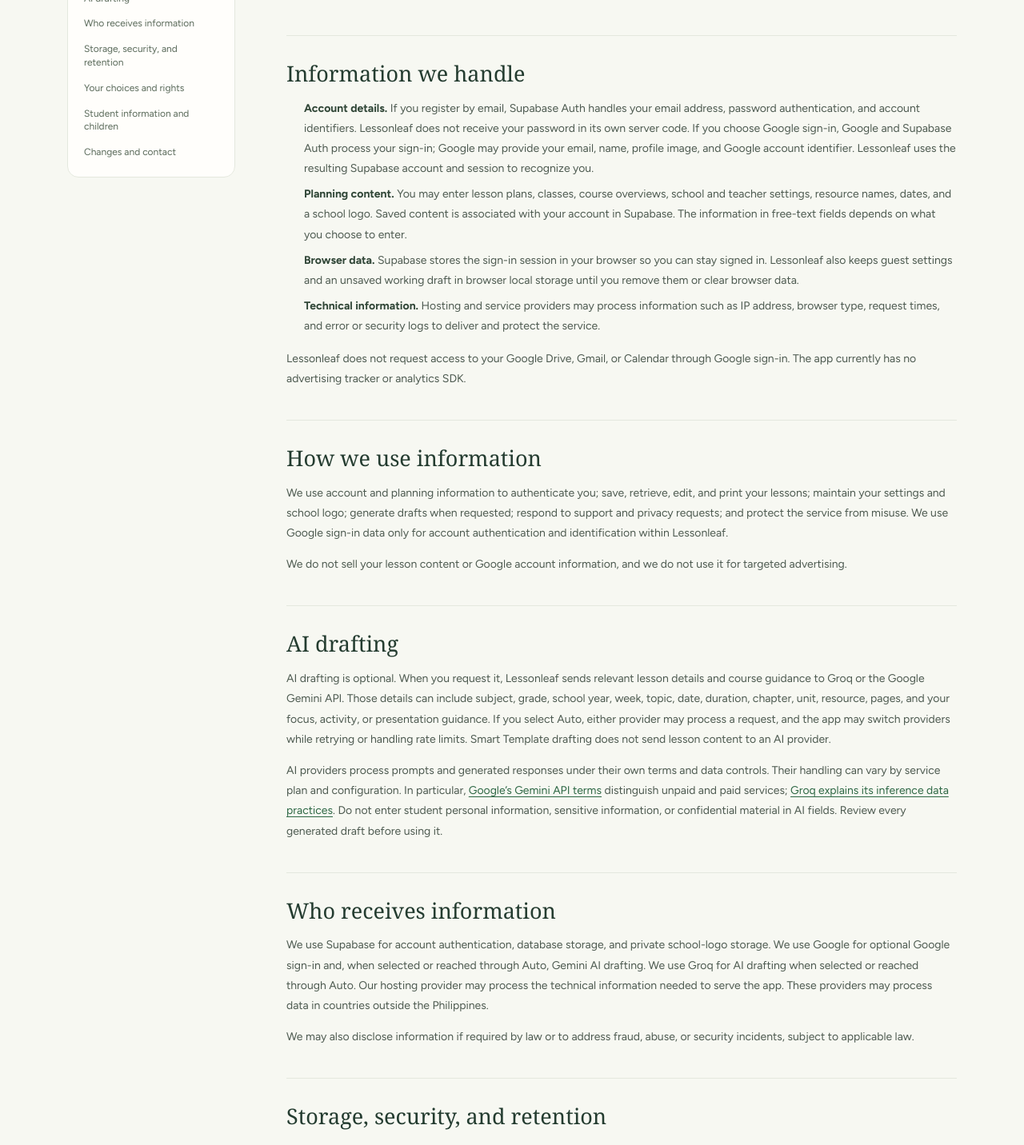
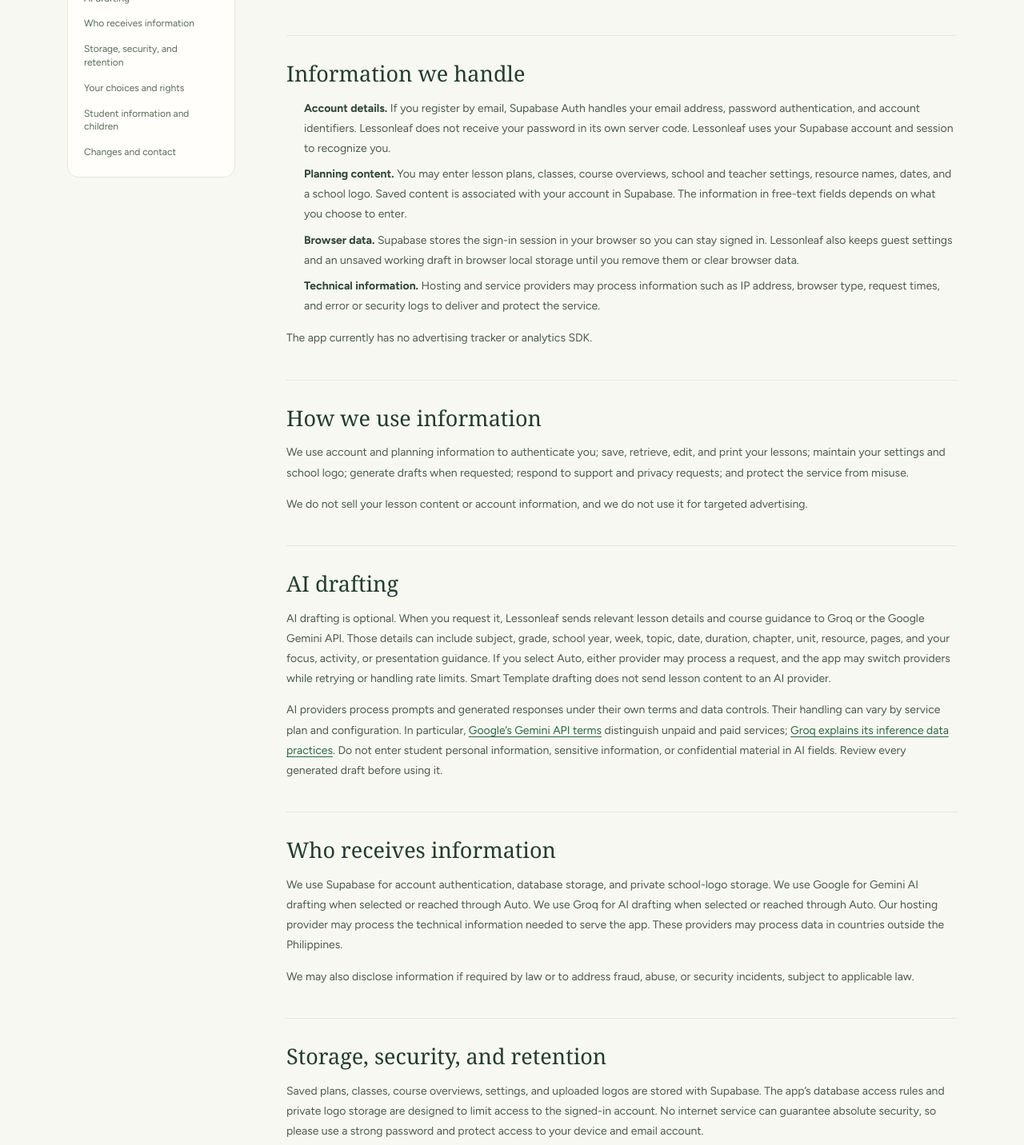
Before and after one commit to hysterix5/lessonleaf, a Next.js app: page /privacy in a window 1280 px wide. Shown: the part 577-2009 px from the top of the page at 80% size. Built offline with nearby package versions, Linux system fonts and the light colour scheme.

Commit message:
removed google sign in temporarily

```diff
--- a/app/page.tsx
+++ b/app/page.tsx
@@ -50,6 +50,7 @@
   chapter: "", unit: "", resource: "", pages: "", preparedBy: "",
 };
 const workingDraftKey = "lessonleaf-working-draft";
+const googleSignInEnabled = process.env.NEXT_PUBLIC_ENABLE_GOOGLE_SIGN_IN === "true";
 
 function Icon({ name, size = 19 }: { name: string; size?: number }) {
   const icons: Record<string, LucideIcon> = { book: BookOpen, grid: LayoutGrid, file: FileText, settings: Settings2, guide: CircleHelp, calendar: CalendarRange, school: School, course: BookOpenText, spark: Sparkles, arrow: ArrowRight, plus: Plus, check: Check, print: Printer, trash: Trash2, clock: Clock3 };
@@ -503,7 +504,7 @@
           <DialogDescription>{authMode === "sign-up" ? "Keep your lesson plans and settings in your account." : authMode === "reset" ? "Enter your email and we’ll send a password reset link." : "Sign in to continue planning."}</DialogDescription>
         </DialogHeader>
         {authError && <ErrorAlert title="Could not continue" message={authError} />}
-        {authMode !== "reset" && <>
+        {googleSignInEnabled && authMode !== "reset" && <>
           <Button type="button" className="google-button" disabled={loading || googleLoading} onClick={signInWithGoogle}>
             <GoogleMark />{googleLoading ? "Connecting to Google…" : "Continue with Google"}
           </Button>
--- a/app/privacy/page.tsx
+++ b/app/privacy/page.tsx
@@ -20,20 +20,20 @@
     title: "Information we handle",
     content: <>
       <ul>
-        <li><strong>Account details.</strong> If you register by email, Supabase Auth handles your email address, password authentication, and account identifiers. Lessonleaf does not receive your password in its own server code. If you choose Google sign-in, Google and Supabase Auth process your sign-in; Google may provide your email, name, profile image, and Google account identifier. Lessonleaf uses the resulting Supabase account and session to recognize you.</li>
+        <li><strong>Account details.</strong> If you register by email, Supabase Auth handles your email address, password authentication, and account identifiers. Lessonleaf does not receive your password in its own server code. Lessonleaf uses your Supabase account and session to recognize you.</li>
         <li><strong>Planning content.</strong> You may enter lesson plans, classes, course overviews, school and teacher settings, resource names, dates, and a school logo. Saved content is associated with your account in Supabase. The information in free-text fields depends on what you choose to enter.</li>
         <li><strong>Browser data.</strong> Supabase stores the sign-in session in your browser so you can stay signed in. Lessonleaf also keeps guest settings and an unsaved working draft in browser local storage until you remove them or clear browser data.</li>
         <li><strong>Technical information.</strong> Hosting and service providers may process information such as IP address, browser type, request times, and error or security logs to deliver and protect the service.</li>
       </ul>
-      <p>Lessonleaf does not request access to your Google Drive, Gmail, or Calendar through Google sign-in. The app currently has no advertising tracker or analytics SDK.</p>
+      <p>The app currently has no advertising tracker or analytics SDK.</p>
     </>,
   },
   {
     id: "use",
     title: "How we use information",
     content: <>
-      <p>We use account and planning information to authenticate you; save, retrieve, edit, and print your lessons; maintain your settings and school logo; generate drafts when requested; respond to support and privacy requests; and protect the service from misuse. We use Google sign-in data only for account authentication and identification within Lessonleaf.</p>
-      <p>We do not sell your lesson content or Google account information, and we do not use it for targeted advertising.</p>
+      <p>We use account and planning information to authenticate you; save, retrieve, edit, and print your lessons; maintain your settings and school logo; generate drafts when requested; respond to support and privacy requests; and protect the service from misuse.</p>
+      <p>We do not sell your lesson content or account information, and we do not use it for targeted advertising.</p>
     </>,
   },
   {
@@ -48,7 +48,7 @@
     id: "sharing",
     title: "Who receives information",
     content: <>
-      <p>We use Supabase for account authentication, database storage, and private school-logo storage. We use Google for optional Google sign-in and, when selected or reached through Auto, Gemini AI drafting. We use Groq for AI drafting when selected or reached through Auto. Our hosting provider may process the technical information needed to serve the app. These providers may process data in countries outside the Philippines.</p>
+      <p>We use Supabase for account authentication, database storage, and private school-logo storage. We use Google for Gemini AI drafting when selected or reached through Auto. We use Groq for AI drafting when selected or reached through Auto. Our hosting provider may process the technical information needed to serve the app. These providers may process data in countries outside the Philippines.</p>
       <p>We may also disclose information if required by law or to address fraud, abuse, or security incidents, subject to applicable law.</p>
     </>,
   },
@@ -56,7 +56,7 @@
     id: "storage",
     title: "Storage, security, and retention",
     content: <>
-      <p>Saved plans, classes, course overviews, settings, and uploaded logos are stored with Supabase. The app’s database access rules and private logo storage are designed to limit access to the signed-in account. No internet service can guarantee absolute security, so please use a strong password and protect access to your device and Google account.</p>
+      <p>Saved plans, classes, course overviews, settings, and uploaded logos are stored with Supabase. The app’s database access rules and private logo storage are designed to limit access to the signed-in account. No internet service can guarantee absolute security, so please use a strong password and protect access to your device and email account.</p>
       <p>Guest settings and unsaved drafts remain in your browser until you clear them through the app or your browser. Account information and saved content are kept while your account remains active or until you remove them or request deletion, subject to necessary backups, security records, and legal obligations. Service providers may keep records under their own retention policies.</p>
     </>,
   },
--- a/app/terms/page.tsx
+++ b/app/terms/page.tsx
@@ -20,7 +20,7 @@
     id: "service",
     title: "The service and your account",
     content: <>
-      <p>Lessonleaf helps you create, edit, save, and print lesson plans. Some features require an account; a single Smart Template draft can be tried without signing in. You may sign in with email and password or, if enabled, Google. You are responsible for accurate account information, keeping your credentials secure, and activity under your account. Tell us promptly at <LegalContact /> if you believe your account has been used without permission.</p>
+      <p>Lessonleaf helps you create, edit, save, and print lesson plans. Some features require an account; a single Smart Template draft can be tried without signing in. You can sign in with email and password. You are responsible for accurate account information, keeping your credentials secure, and activity under your account. Tell us promptly at <LegalContact /> if you believe your account has been used without permission.</p>
       <p>We may change, pause, or discontinue features to maintain or improve the service. We will try to give reasonable notice of material changes when practical.</p>
     </>,
   },
@@ -51,7 +51,7 @@
     id: "third-parties",
     title: "Third-party services",
     content: <>
-      <p>Lessonleaf relies on Supabase for authentication and storage, Google for optional sign-in, and Groq or Google Gemini for AI drafting. Your use of those features may also be subject to the providers’ applicable terms. We do not control their availability or policies. Links to external sites are provided for convenience and do not make their content part of Lessonleaf.</p>
+      <p>Lessonleaf relies on Supabase for authentication and storage, and Groq or Google Gemini for AI drafting. Your use of those features may be subject to the providers’ applicable terms. We do not control their availability or policies. Links to external sites are provided for convenience and do not make their content part of Lessonleaf.</p>
     </>,
   },
   {
```
Also changed, not shown: 2 other files (tests, documents, lock files or other folders).
